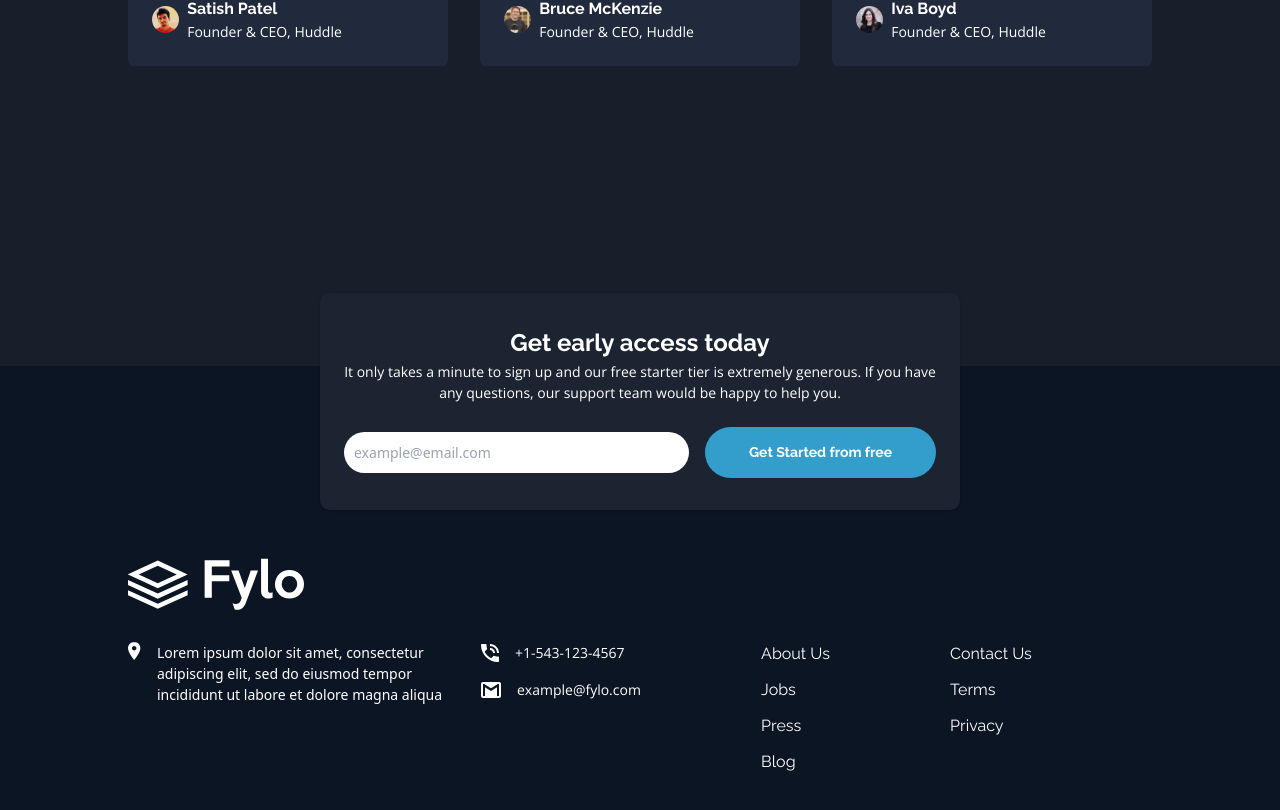
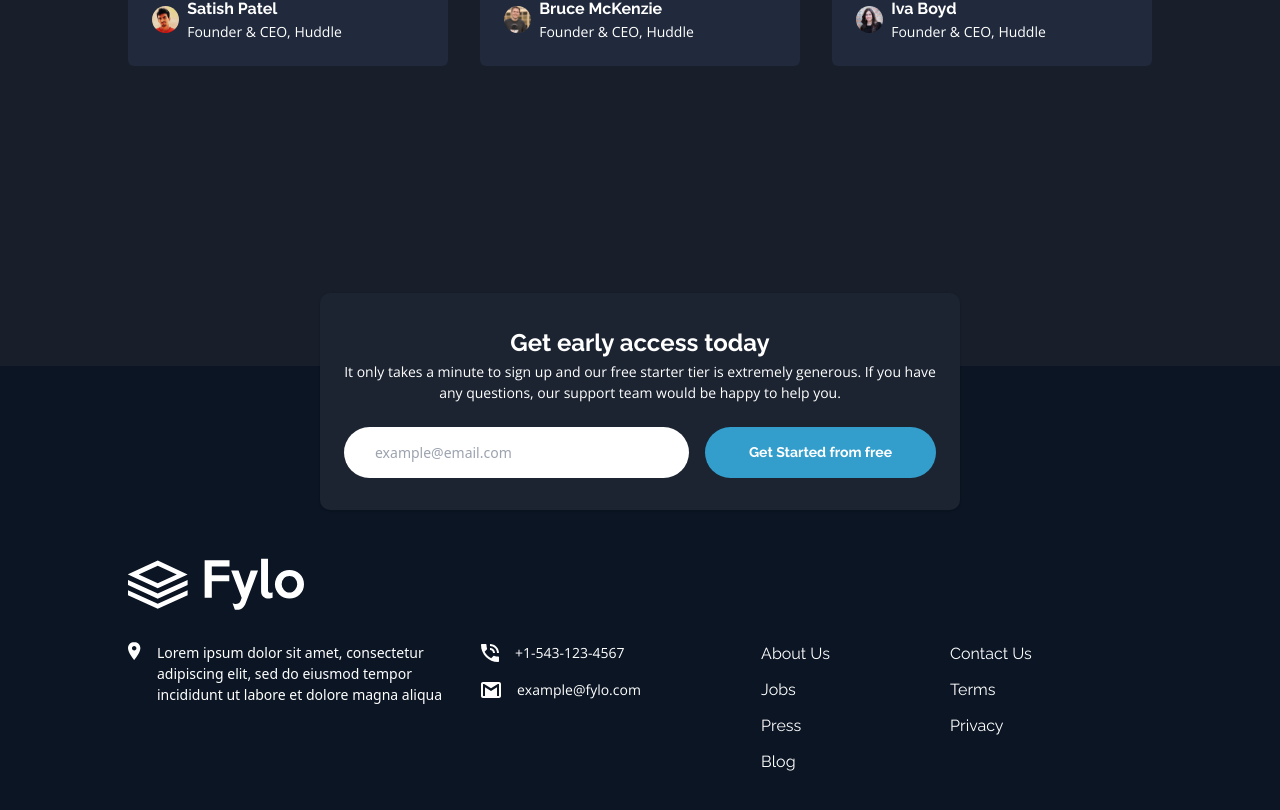
Before and after one commit to Sheriff-Oladimeji/flyo-dark-theme-landing-page, a React (Vite) app: page / in a window 1280 px wide. Shown: the part 1898-2708 px from the top of the page. Built offline with nearby package versions, Linux system fonts and the light colour scheme.

Commit message:
modify input padding

```diff
--- a/src/components/CTA.jsx
+++ b/src/components/CTA.jsx
@@ -21,10 +21,10 @@ if(input.value.trim() === ""){
       </div>
       <form className="flex flex-col md:flex-row items-center md:gap-4" onSubmit={handleClick}>
         <div className="w-[90%] md:w-[60%]">
-        <input type="text" placeholder="example@email.com" className="w-[100%] p-[10px] rounded-full outline-none text-black mt-6" id="input"/>
+        <input type="text" placeholder="example@email.com" className="w-[100%] p-[15px] rounded-full outline-none text-black mt-6 placeholder:p-4" id="input"/>
         <small id="error" className="pt-2 text-[12px] text-LightRed"></small>
         </div>
-        <Button value="Get Started from free" style="w-[90%] md:w-[40%]"/>
+        <Button value="Get Started from free" style="w-[90%] md:w-[40%] p-[15px]"/>
       </form>
     </div>
     </article>
```
